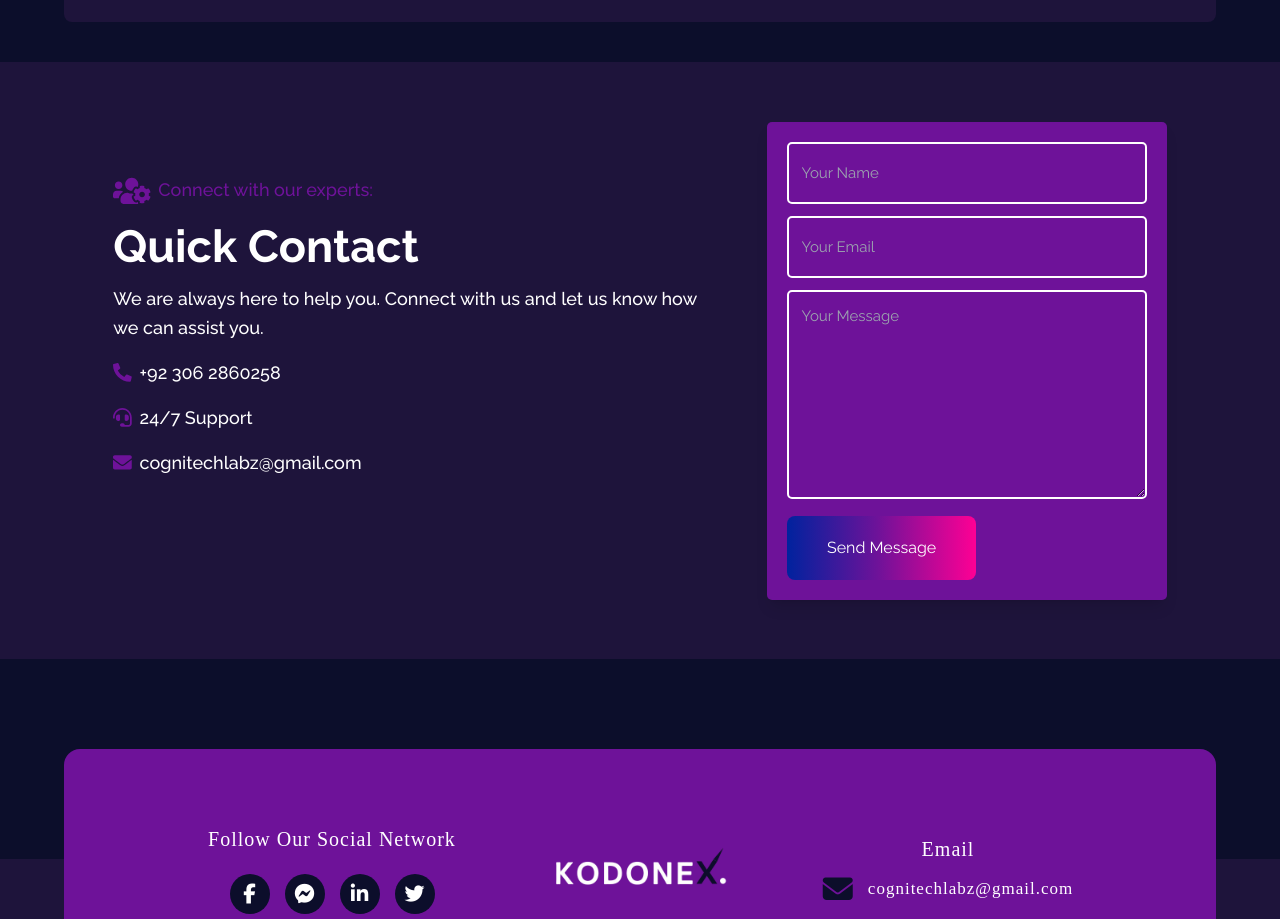
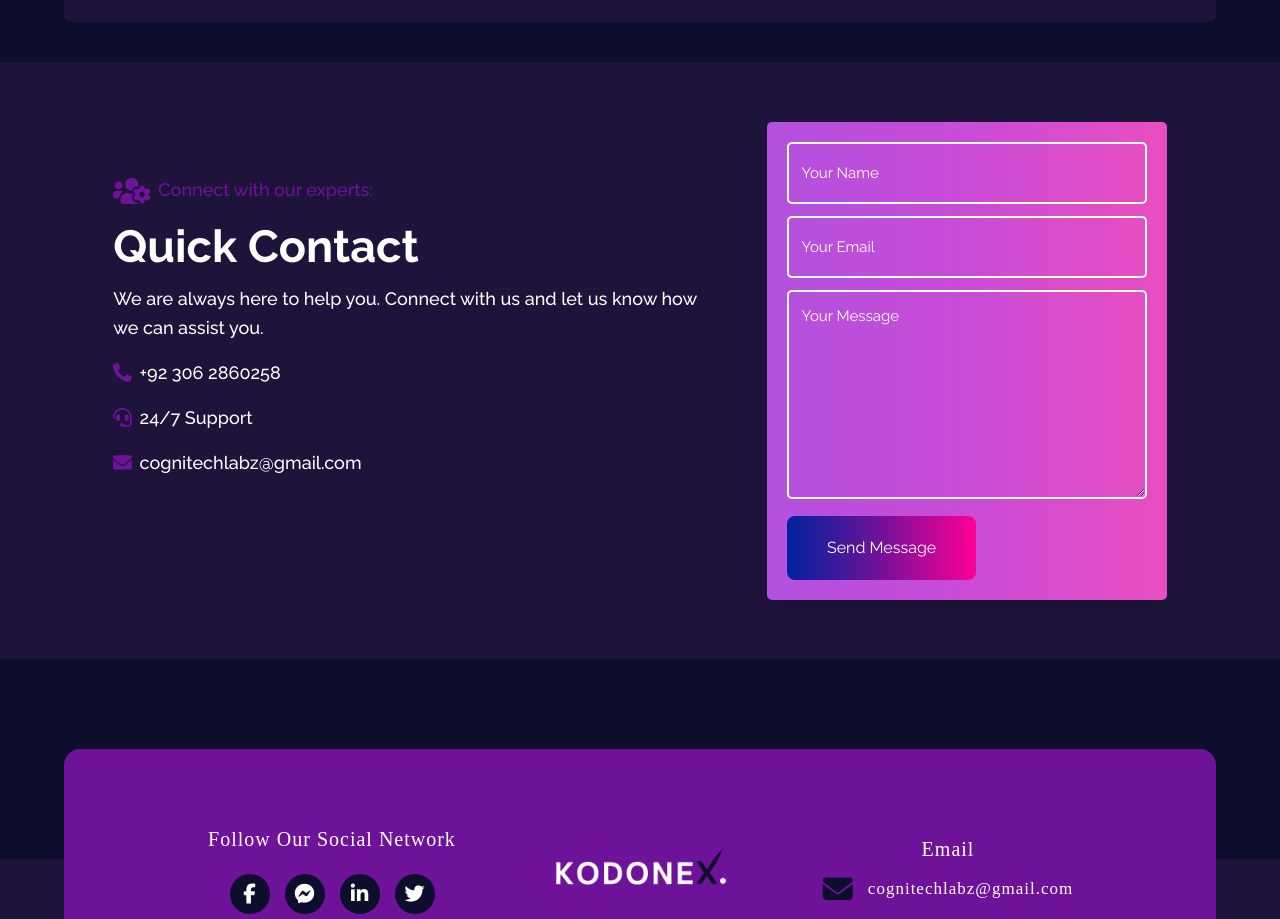
Before and after one commit to Muhammad-Zunain/Portfolio-Cognitech, a React (Vite) app in the folder portfolioFrontend/: page /service/all-service in a window 1280 px wide. Shown: the part 2840-3759 px from the top of the page. Built offline with nearby package versions, Linux system fonts and the light colour scheme; no server answers.

Commit message:
remove custom cursor

```diff
--- a/portfolioFrontend/src/components/QuickContact/QuickContact.jsx
+++ b/portfolioFrontend/src/components/QuickContact/QuickContact.jsx
@@ -35,7 +35,7 @@ export default function QuickContact() {
         </div>
 
         <div
-          className="bg-[#6e1299] shadow-lg p-8 w-full max-w-[400px] rounded-lg "
+          className="bg-gradient-to-r from-[#b251df] via-[#c94bd6] to-[#e94ec0] shadow-lg p-8 w-full max-w-[400px] rounded-lg "
           data-aos="flip-right"
         >
           <form className="space-y-5">
@@ -43,14 +43,14 @@ export default function QuickContact() {
               <input
                 type="text"
                 placeholder="Your Name"
-                className="bg-transparent transition duration-300 ease-in-out w-full px-5 py-5 border-2 border-white rounded-lg focus:outline-none text-[1.3rem] md:py-6 lg:py-7 md:text-[1.5rem]"
+                className="bg-transparent transition duration-300 ease-in-out w-full px-5 py-5 border-2 border-white rounded-lg focus:outline-none text-[1.3rem] md:py-6 lg:py-7 md:text-[1.5rem] placeholder-[#fff]"
               />
             </div>
             <div className="form-group">
               <input
                 type="email"
                 placeholder="Your Email"
-                className="bg-transparent w-full px-5 py-5 border-2 border-white rounded-lg focus:outline-none text-[1.3rem] transition duration-300 ease-in-out md:max-w-[600px]md:py-6 lg:py-7 md:text-[1.5rem]"
+                className="bg-transparent w-full px-5 py-5 border-2 border-white rounded-lg focus:outline-none text-[1.3rem] transition duration-300 ease-in-out md:max-w-[600px]md:py-6 lg:py-7 md:text-[1.5rem] placeholder-[#fff]"
               />
             </div>
             <div className="form-group">
@@ -58,7 +58,7 @@ export default function QuickContact() {
                 cols="30"
                 rows="8"
                 placeholder="Your Message"
-                className="bg-transparent w-full px-5 py-5 border-2 border-white rounded-lg focus:outline-none text-[1.3rem] md:text-[1.5rem] transition duration-300 ease-in-out"
+                className="bg-transparent w-full px-5 py-5 border-2 border-white rounded-lg focus:outline-none text-[1.3rem] md:text-[1.5rem] transition duration-300 ease-in-out placeholder-[#fff]"
               ></textarea>
             </div>
             <button type="submit" className="primary-button">
--- a/portfolioFrontend/src/pages/About/About.css
+++ b/portfolioFrontend/src/pages/About/About.css
@@ -65,7 +65,7 @@
 .about__contact__box {
   margin: 8rem 0;
   padding: 6rem 4rem 6rem 4rem;
-  background-color: #b251df;
+  background: linear-gradient(90deg, #b251df 10%, #e94ec0 100%);
   display: flex;
   justify-content: center;
   align-items: center;
--- a/portfolioFrontend/src/pages/Home/Home.jsx
+++ b/portfolioFrontend/src/pages/Home/Home.jsx
@@ -64,7 +64,7 @@ const Home = () => {
 
           <button className=" hero-button">
             <span className="top"></span>
-            <Link to="/" className="primary-button">
+            <Link to="/Portfolio" className="primary-button">
               See My Work <span> &rarr;</span>
             </Link>
             <span className="bottom"></span>
```
